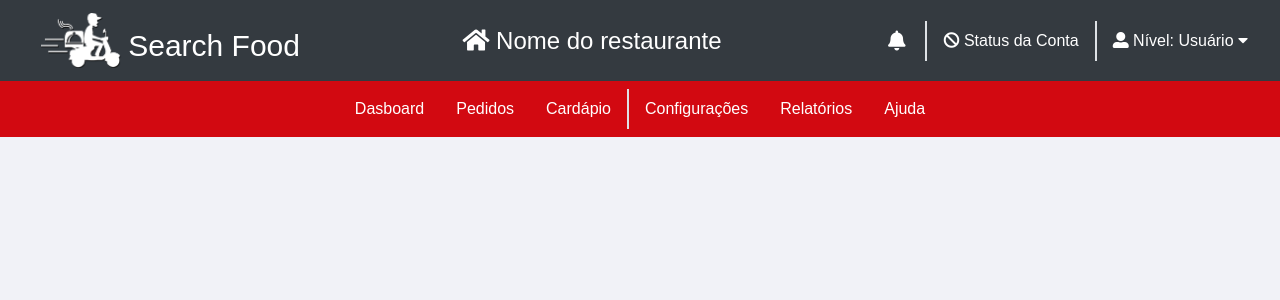
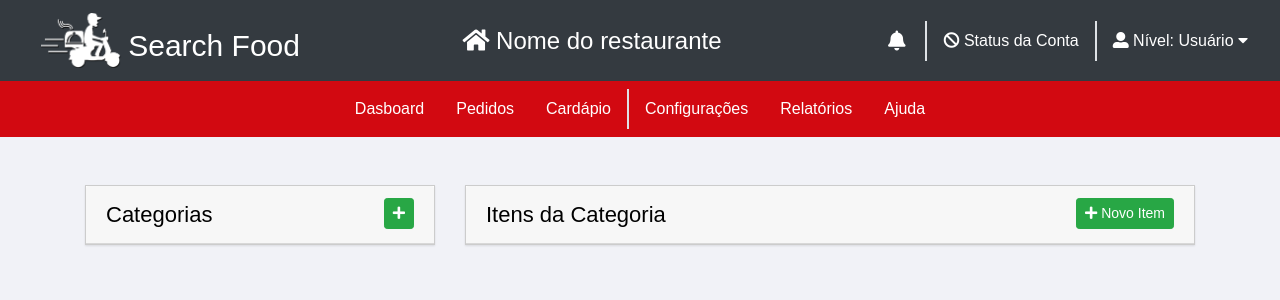
Before and after one commit to searchfood/repository, a PHP site: page /searchfood/restaurante/cardapio in a window 1280 px wide. Shown: the top 300 px of the page. Run offline with PHP 8.4, Linux system fonts and the light colour scheme; some libraries are stand-ins or nearby versions; some web fonts are replaced.

Commit message:
Criando View Cardápio

```diff
--- a/app/Views/restaurante/cardapio.php
+++ b/app/Views/restaurante/cardapio.php
@@ -22,14 +22,73 @@
         <!-- Bootstrap CSS -->
         <link rel="stylesheet" href="https://stackpath.bootstrapcdn.com/bootstrap/4.1.3/css/bootstrap.min.css" integrity="sha384-MCw98/SFnGE8fJT3GXwEOngsV7Zt27NXFoaoApmYm81iuXoPkFOJwJ8ERdknLPMO" crossorigin="anonymous">
     </head>
+    <style>.card {-webkit-box-shadow: 0 1px 2px rgba(0,0,0,.10);-moz-box-shadow: 0 1px 2px rgba(0,0,0,.10);box-shadow: 0 1px 2px rgba(0,0,0,.10);border: 1px solid rgba(0,0,0,.2);border-radius: 0;color: black;}.card-header{font-size: 22px;}.card-footer{background-color: #fff;}</style>
     <body style="font-family: 'Niramit', sans-serif;background-color: #f1f2f7;">
 
         <?php include 'app/Views/templates/dashboard.php'?>
+
+        <div class="container mt-5">
+            <div class="row">
+                <div class="col-4">
+                    <div class="card">
+                        <div class="card-header">
+                            Categorias
+                            <button data-toggle="modal" data-target="#addCategoria" style="float: right" type="button" class="btn btn-success btn-sm" data-tooltip="tooltip" data-placement="top" title="Adicionar Nova Categoria">
+                                <i class="fas fa-plus"></i>
+                            </button>
+                        </div>
+                        <div class="card-body p-0"></div>
+                    </div>
+                </div>
+                <div class="col">
+                    <div class="card">
+                        <div class="card-header">
+                            Itens da Categoria
+                            <button data-toggle="modal" data-target="" style="float: right" type="button" class="btn btn-success btn-sm" data-tooltip="tooltip" data-placement="top" title="Adicionar Novo Item">
+                                <i class="fas fa-plus"></i>
+                                Novo Item
+                            </button>
+                        </div>
+                        <div class="card-body p-0">
+
+                        </div>
+                    </div>
+                </div>
+            </div>
+        </div>
+
+        <!-- Modal Adicionar nova Categoria -->
+        <div class="modal fade" id="addCategoria" tabindex="-1" role="dialog" aria-labelledby="modelTitleId" aria-hidden="true">
+            <div class="modal-dialog" role="document">
+                <div class="modal-content">
+                    <div class="modal-header">
+                        <h5 class="modal-title">Adicionar Nova Categoria</h5>
+                        <button type="button" class="close" data-dismiss="modal" aria-label="Close">
+                            <span aria-hidden="true">&times;</span>
+                        </button>
+                    </div>
+                    <div class="modal-body">
+                        <form action="" method="post">
+                            <div class="form-group">
+                              <label for=""></label>
+                              <input type="text|password|email|number|submit|date|datetime|datetime-local|month|color|range|search|tel|time|url|week" name="" id="" class="form-control" placeholder="" aria-describedby="helpId">
+                              <small id="helpId" class="text-muted">Help text</small>
+                            </div>
+                        </form>
+                    </div>
+                    <div class="modal-footer">
+                        <button type="button" class="btn btn-secondary" data-dismiss="modal">Cancelar</button>
+                        <button type="button" class="btn btn-success">Salvar</button>
+                    </div>
+                </div>
+            </div>
+        </div>
 
         <!-- Optional JavaScript -->
         <!-- jQuery first, then Popper.js, then Bootstrap JS -->
         <script src="https://code.jquery.com/jquery-3.3.1.slim.min.js" integrity="sha384-q8i/X+965DzO0rT7abK41JStQIAqVgRVzpbzo5smXKp4YfRvH+8abtTE1Pi6jizo" crossorigin="anonymous"></script>
         <script src="https://cdnjs.cloudflare.com/ajax/libs/popper.js/1.14.3/umd/popper.min.js" integrity="sha384-ZMP7rVo3mIykV+2+9J3UJ46jBk0WLaUAdn689aCwoqbBJiSnjAK/l8WvCWPIPm49" crossorigin="anonymous"></script>
         <script src="https://stackpath.bootstrapcdn.com/bootstrap/4.1.3/js/bootstrap.min.js" integrity="sha384-ChfqqxuZUCnJSK3+MXmPNIyE6ZbWh2IMqE241rYiqJxyMiZ6OW/JmZQ5stwEULTy" crossorigin="anonymous"></script>
+        <script>$(function () {$('[data-tooltip="tooltip"]').tooltip()})</script>
     </body>
 </html>
```
Also changed, not shown: app/Views/restaurante/pedidos.php (+13 -3 lines).
